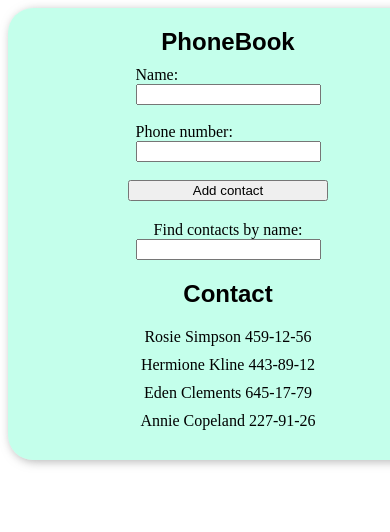
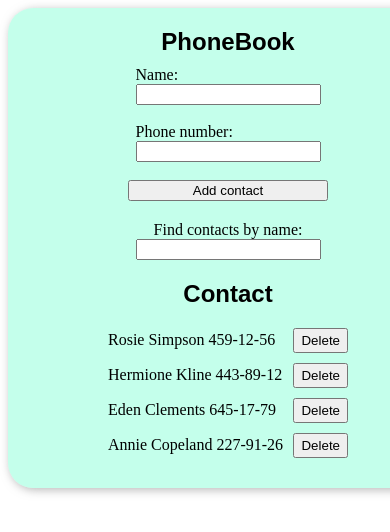
Before and after one commit to AntonPtashynskyi/testing-react, a React (Create React App) app: page / in a window 390 px wide. Shown: the top 532 px of the page. Built offline with nearby package versions, Linux system fonts and the light colour scheme.

Commit message:
finished phone book

```diff
--- a/src/AppPhoneBook.js
+++ b/src/AppPhoneBook.js
@@ -1,12 +1,9 @@
-// import Contacts from "components/Lessons-2/hw-02/Contacts/Contacts";
 import Form from "components/Lessons-2/hw-02/Form/Form";
 import Section from "components/Lessons-2/hw-01/Section/Section";
 
 const { Component } = require("react/cjs/react.production.min");
 
 class PhoneBook extends Component {
-  state = { contacts: [], name: "" };
-
   render() {
     return (
       <Section title="PhoneBook">
--- a/src/components/Lessons-2/hw-02/Common.css
+++ b/src/components/Lessons-2/hw-02/Common.css
@@ -30,9 +30,22 @@
 }
 
 .contactItem {
+  display: flex;
+  justify-content: space-between;
+  align-items: center;
   list-style: none;
   margin: 0;
   margin-bottom: 10px;
+}
+
+.contactInfo {
+  padding: 0;
+  margin: 0;
+}
+
+.deleteBtn {
+  height: 25px;
+  margin-left: 10px;
 }
 
 .filterLabel {
--- a/src/components/Lessons-2/hw-02/Form/Form.js
+++ b/src/components/Lessons-2/hw-02/Form/Form.js
@@ -2,6 +2,7 @@ import { nanoid } from "nanoid";
 import PhoneBook from "../PhoneBook/PhoneBook";
 import Filter from "../Filter/Filter";
 import "../Common.css";
+
 const { Component } = require("react/cjs/react.production.min");
 
 class Form extends Component {
@@ -17,30 +18,43 @@ class Form extends Component {
     filter: "",
   };
 
-  handleNameChange = (e) => {
-    this.setState({ name: e.currentTarget.value });
-  };
-
-  handleNumberChange = (e) => {
-    this.setState({ number: e.currentTarget.value });
-  };
-
-  handleFilterChange = (e) => {
-    this.setState({ filter: e.currentTarget.value });
+  handleChange = (e) => {
+    const { name, value } = e.currentTarget;
+    this.setState({ [name]: value });
   };
 
   handleSubmit = (e) => {
     const { name, contacts, number } = this.state;
     e.preventDefault();
-    const savedContacts = contacts;
     const uniqId = nanoid();
 
-    savedContacts.push({ id: { uniqId }, name: name, number: number });
-    this.setState({ name: "", number: "" });
+    const contactName = contacts.map((contact) => contact.name);
+
+    if (contactName.includes(name)) {
+      alert(`${name} is already in library`);
+    } else {
+      contacts.push({ id: uniqId, name: name, number: number });
+      this.setState({ name: "", number: "" });
+    }
+  };
+
+  getFilteredContacts = () => {
+    const normalizedFilter = this.state.filter.toLocaleLowerCase();
+    return this.state.contacts.filter((contact) =>
+      contact.name.toLocaleLowerCase().includes(normalizedFilter)
+    );
+  };
+
+  deleteContact = (id) => {
+    const { contacts } = this.state;
+
+    this.setState((prevState) => ({
+      contacts: prevState.contacts.filter((item) => item.id !== id),
+    }));
   };
 
   render() {
-    const { name, contacts, number, filter } = this.state;
+    const { name, number, filter } = this.state;
 
     return (
       <section>
@@ -50,7 +64,7 @@ class Form extends Component {
             <input
               className="formInput"
               value={name}
-              onChange={this.handleNameChange}
+              onChange={this.handleChange}
               name="name"
               type="text"
               pattern="^[a-zA-Zа-яА-Я]+(([' -][a-zA-Zа-яА-Я ])?[a-zA-Zа-яА-Я]*)*$"
@@ -65,7 +79,7 @@ class Form extends Component {
             <input
               className="formInput"
               value={number}
-              onChange={this.handleNumberChange}
+              onChange={this.handleChange}
               type="tel"
               name="number"
               pattern="\+?\d{1,4}?[-.\s]?\(?\d{1,3}?\)?[-.\s]?\d{1,4}[-.\s]?\d{1,4}[-.\s]?\d{1,9}"
@@ -79,8 +93,13 @@ class Form extends Component {
             Add contact
           </button>
         </form>
-        <Filter filter={filter} onFilter={this.handleFilterChange} />
-        <PhoneBook contacts={contacts} number={number} title="Contact" />
+        <Filter filter={filter} onFilter={this.handleChange} />
+        <PhoneBook
+          deleteContact={this.deleteContact}
+          contacts={this.getFilteredContacts()}
+          number={number}
+          title="Contact"
+        />
       </section>
     );
   }
--- a/src/components/Lessons-2/hw-02/PhoneBook/PhoneBook.js
+++ b/src/components/Lessons-2/hw-02/PhoneBook/PhoneBook.js
@@ -1,13 +1,23 @@
 import "../Common.css";
 
-export default function PhoneBook({ contacts, title }) {
+export default function PhoneBook({ contacts, title, deleteContact, id }) {
   return (
     <div>
       <h2 className="phoneTitle">{title}</h2>
       <ul className="contactList">
         {contacts.map((item, index) => (
           <li key={index} className="contactItem">
-            {item.name} {item.number}
+            <p className="contactInfo">
+              {item.name} {item.number}
+            </p>
+            <button
+              className="deleteBtn"
+              onClick={() => {
+                deleteContact(item.id);
+              }}
+            >
+              Delete
+            </button>
           </li>
         ))}
       </ul>
--- a/src/index.js
+++ b/src/index.js
@@ -6,14 +6,14 @@ import ReactDOM from "react-dom";
 // Lessons 2
 // import AppClasses from "./AppClasses";
 import Lessons2HW1 from "./AppLessons2HW";
-import AppPhoneBook from "./AppPhoneBook";
+import PhoneBook from "./AppPhoneBook";
 // import AppForm from "./AppForm";
 
 import "./index.css";
 
 ReactDOM.render(
   <React.StrictMode>
-    <AppPhoneBook />
+    <PhoneBook />
   </React.StrictMode>,
   document.getElementById("root")
 );
```
